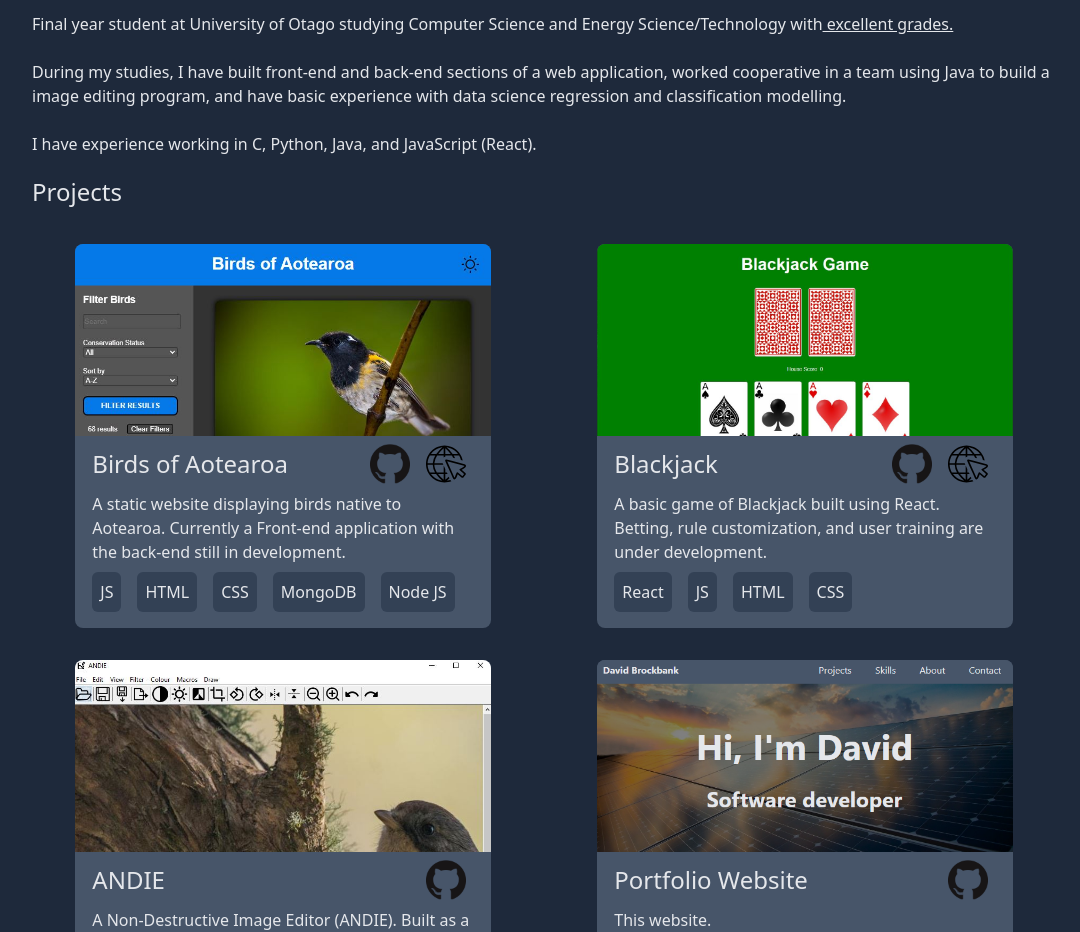
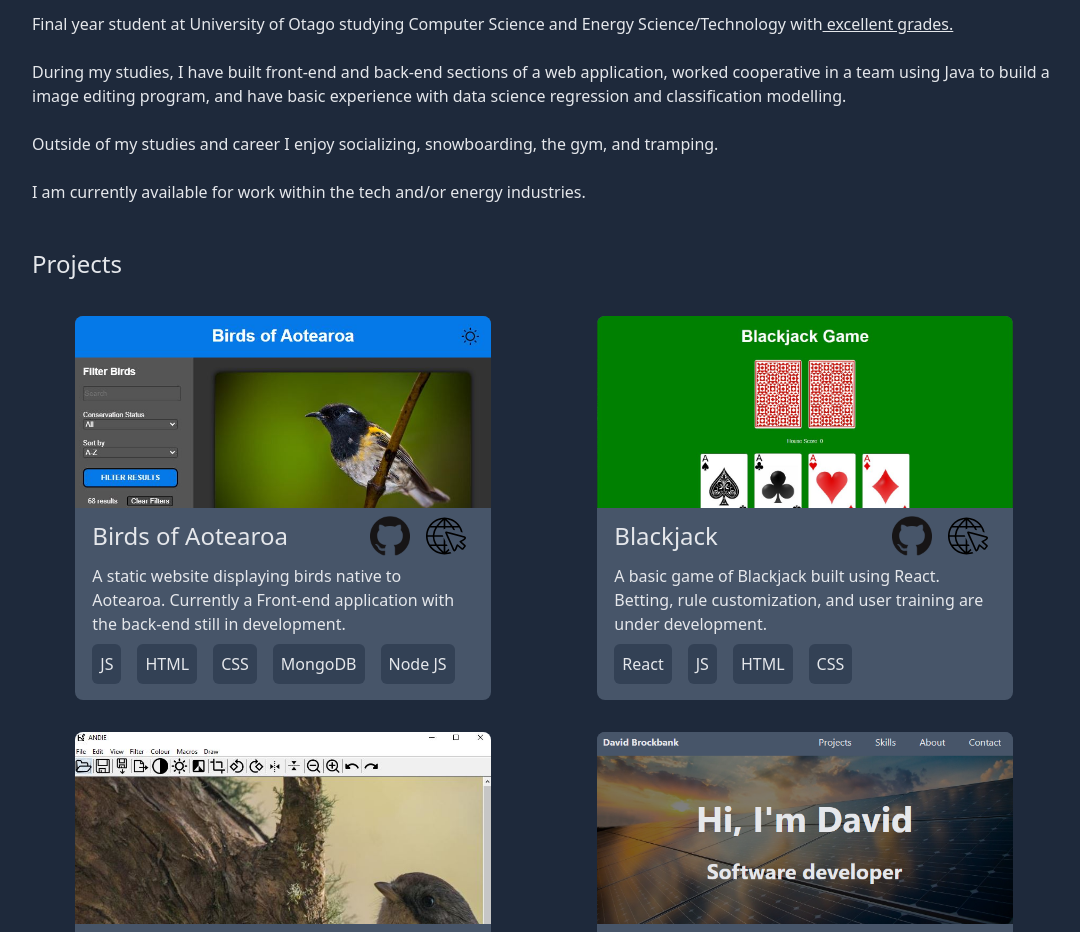
Before and after one commit to davebroc/davebroc.github.io, a React (Vite) app: page / in a window 1280 px wide. Shown: the part 860-1792 px from the top of the page, without its empty margins (96-1176 px from the left). Built offline with nearby package versions, Linux system fonts and the light colour scheme.

Commit message:
about paragraph changes

```diff
--- a/src/sections/About.jsx
+++ b/src/sections/About.jsx
@@ -15,9 +15,12 @@ export default function About() {
             </p>
 
             <br></br>
-            <p>
-                I have experience working in C, Python, Java, and JavaScript (React).
-            </p>
+            <p>Outside of my studies and career I enjoy socializing, snowboarding, the gym, and tramping.</p>
+            <br></br>
+            <p>I am currently available for work within the tech and/or energy industries.</p>            <br></br>
+            {/* <p>
+                My experience includes work in C, Python, Java, and JavaScript (React).
+            </p> */}
         </section>
     )
 }
```
Also changed, not shown: 1 other file (tests, documents, lock files or other folders).
